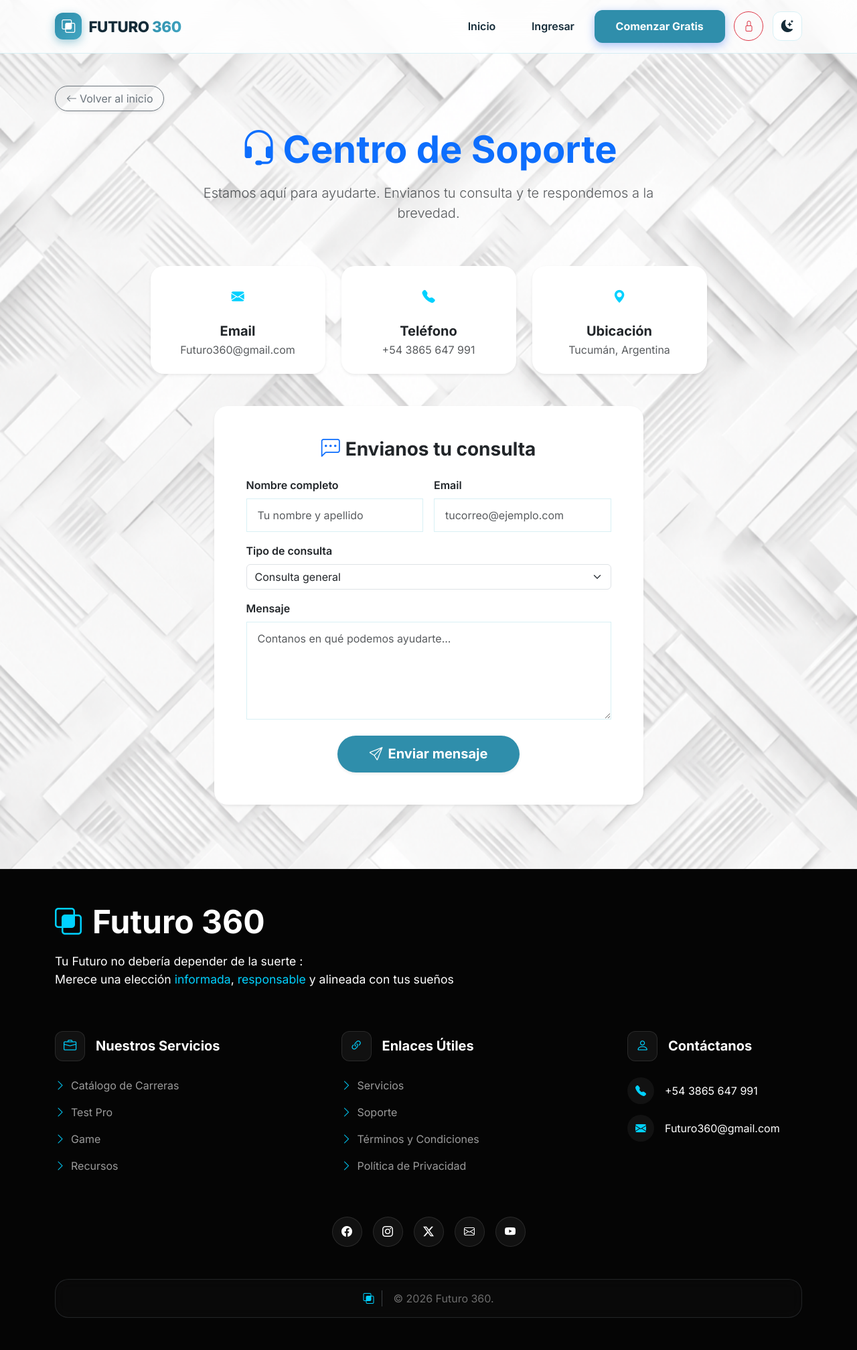
After one commit to faabru/Futuro-360, a Flask app: page /soporte in a window 1280 px wide. The commit adds this page. Shown: the whole page at 67% size. Run offline with Flask 3, Linux system fonts and the light colour scheme; parts of the project's set-up code (start-up, migrations or seed data) failed here and were passed over.

Commit message:
feat: paginas legales y soporte (soporte, terminos, privacidad) con formulario que guarda en comentarios y links del footer funcionales

```diff
--- a/blueprints/__init__.py
+++ b/blueprints/__init__.py
@@ -22,6 +22,7 @@ def registrar_blueprints(app):
     from blueprints.sitio.carreras import bp as sitio_carreras_bp
     from blueprints.sitio.juegos import bp as sitio_juegos_bp
     from blueprints.sitio.noticias import bp as sitio_noticias_bp
+    from blueprints.sitio.legal import bp as sitio_legal_bp
 
     from blueprints.admin.auth import bp as admin_auth_bp
     from blueprints.admin.dashboard import bp as admin_dashboard_bp
@@ -35,6 +36,7 @@ def registrar_blueprints(app):
 
     for bp in [sitio_auth_bp, sitio_principal_bp, sitio_vocacional_bp,
                sitio_carreras_bp, sitio_juegos_bp, sitio_noticias_bp,
+               sitio_legal_bp,
                admin_auth_bp, admin_dashboard_bp, admin_usuarios_bp,
                admin_orientaciones_bp, admin_carreras_bp, admin_preguntas_bp,
                admin_juego_bp, admin_noticias_bp, admin_reportes_bp]:
--- /dev/null
+++ b/blueprints/sitio/legal.py
@@ -0,0 +1,49 @@
+"""
+Rutas legales y de soporte del sitio público.
+
+- ``soporte``  → centro de soporte y contacto (guarda mensajes en `comentarios`).
+- ``terminos`` → términos y condiciones de uso.
+- ``privacidad`` → política de privacidad.
+"""
+
+from flask import Blueprint, render_template, request
+
+from database_handler import obtener_db
+
+bp = Blueprint('legal', __name__)
+
+
+@bp.route('/soporte', methods=['GET', 'POST'])
+def soporte():
+    """Página de soporte y contacto de Futuro 360."""
+    enviado = False
+    if request.method == 'POST':
+        nombre = request.form.get('nombre', '').strip()
+        email = request.form.get('email', '').strip()
+        mensaje = request.form.get('mensaje', '').strip()
+        asunto = request.form.get('asunto', 'Consulta general')
+
+        if nombre and email and mensaje:
+            # Guardar el mensaje en la tabla comentarios (ya existe en la BD)
+            db = obtener_db()
+            cursor = db.cursor()
+            cursor.execute(
+                "INSERT INTO comentarios (nombre, email, mensaje) VALUES (%s, %s, %s)",
+                (f"[{asunto}] {nombre}", email, mensaje)
+            )
+            db.commit()
+            enviado = True
+
+    return render_template('sitio/soporte.html', enviado=enviado)
+
+
+@bp.route('/terminos')
+def terminos():
+    """Términos y condiciones de uso de Futuro 360."""
+    return render_template('sitio/terminos.html')
+
+
+@bp.route('/privacidad')
+def privacidad():
+    """Política de privacidad de Futuro 360."""
+    return render_template('sitio/privacidad.html')
--- a/templates/base.html
+++ b/templates/base.html
@@ -197,9 +197,9 @@
                     </div>
                     <ul class="list-unstyled footer-links-new">
                         <li class="mb-3"><a href="{{ url_for('vocacional.test') }}"><i class="bi bi-chevron-right me-2 text-info"></i>Servicios</a></li>
-                        <li class="mb-3"><a href="#"><i class="bi bi-chevron-right me-2 text-info"></i>Soporte</a></li>
-                        <li class="mb-3"><a href="#"><i class="bi bi-chevron-right me-2 text-info"></i>Términos y Condiciones</a></li>
-                        <li class="mb-3"><a href="#"><i class="bi bi-chevron-right me-2 text-info"></i>Política de Privacidad</a></li>
+                        <li class="mb-3"><a href="{{ url_for('legal.soporte') }}"><i class="bi bi-chevron-right me-2 text-info"></i>Soporte</a></li>
+                        <li class="mb-3"><a href="{{ url_for('legal.terminos') }}"><i class="bi bi-chevron-right me-2 text-info"></i>Términos y Condiciones</a></li>
+                        <li class="mb-3"><a href="{{ url_for('legal.privacidad') }}"><i class="bi bi-chevron-right me-2 text-info"></i>Política de Privacidad</a></li>
                     </ul>
                 </div>
 
--- /dev/null
+++ b/templates/sitio/soporte.html
@@ -0,0 +1,112 @@
+{% extends 'base.html' %}
+{% from 'macros.html' import boton_volver %}
+{% block content %}
+
+<div class="page-hero-bg container-fluid py-5">
+  <div class="container">
+
+    <div class="mb-4">
+        {{ boton_volver(url_for('principal.dashboard'), etiqueta='Volver al inicio') }}
+    </div>
+
+    <!-- encabezado del centro de soporte -->
+    <div class="row mb-5 text-center">
+      <div class="col-lg-8 mx-auto">
+        <h1 class="display-4 fw-bold text-primary mb-3">
+          <i class="bi bi-headset me-2"></i>Centro de Soporte
+        </h1>
+        <p class="lead text-muted">
+          Estamos aquí para ayudarte. Envianos tu consulta y te respondemos a la brevedad.
+        </p>
+      </div>
+    </div>
+
+    <!-- tarjetas de contacto rápido -->
+    <div class="row g-4 mb-5 justify-content-center">
+      <div class="col-md-4 col-lg-3">
+        <div class="card border-0 shadow-sm rounded-4 p-4 h-100 text-center bg-white">
+          <div class="icon-box-footer mx-auto mb-3">
+            <i class="bi bi-envelope-fill"></i>
+          </div>
+          <h5 class="fw-bold mb-1">Email</h5>
+          <span class="text-muted">Futuro360@gmail.com</span>
+        </div>
+      </div>
+      <div class="col-md-4 col-lg-3">
+        <div class="card border-0 shadow-sm rounded-4 p-4 h-100 text-center bg-white">
+          <div class="icon-box-footer mx-auto mb-3">
+            <i class="bi bi-telephone-fill"></i>
+          </div>
+          <h5 class="fw-bold mb-1">Teléfono</h5>
+          <span class="text-muted">+54 3865 647 991</span>
+        </div>
+      </div>
+      <div class="col-md-4 col-lg-3">
+        <div class="card border-0 shadow-sm rounded-4 p-4 h-100 text-center bg-white">
+          <div class="icon-box-footer mx-auto mb-3">
+            <i class="bi bi-geo-alt-fill"></i>
+          </div>
+          <h5 class="fw-bold mb-1">Ubicación</h5>
+          <span class="text-muted">Tucumán, Argentina</span>
+        </div>
+      </div>
+    </div>
+
+    <div class="row justify-content-center">
+      <div class="col-lg-7">
+        {% if enviado %}
+          <div class="card border-0 shadow-sm rounded-4 p-5 text-center bg-white">
+            <div class="bg-success bg-opacity-10 p-3 rounded-circle d-inline-block mx-auto mb-3">
+              <i class="bi bi-check-circle-fill text-success fs-1"></i>
+            </div>
+            <h3 class="fw-bold text-success mb-2">¡Mensaje enviado!</h3>
+            <p class="text-muted mb-0">
+              Gracias por contactarnos. Te responderemos a la brevedad en {{ request.form.get('email') }}.
+            </p>
+          </div>
+        {% else %}
+          <div class="card border-0 shadow-sm rounded-4 p-4 p-md-5 bg-white">
+            <h3 class="fw-bold mb-4 text-center">
+              <i class="bi bi-chat-left-dots me-2 text-primary"></i>Envianos tu consulta
+            </h3>
+            <form method="POST" action="{{ url_for('legal.soporte') }}" class="row g-3">
+              <div class="col-md-6">
+                <label for="nombre" class="form-label fw-semibold">Nombre completo</label>
+                <input type="text" class="form-control" id="nombre" name="nombre" required
+                       placeholder="Tu nombre y apellido">
+              </div>
+              <div class="col-md-6">
+                <label for="email" class="form-label fw-semibold">Email</label>
+                <input type="email" class="form-control" id="email" name="email" required
+                       placeholder="tucorreo@ejemplo.com">
+              </div>
+              <div class="col-12">
+                <label for="asunto" class="form-label fw-semibold">Tipo de consulta</label>
+                <select class="form-select" id="asunto" name="asunto">
+                  <option value="Consulta general" selected>Consulta general</option>
+                  <option value="Problema técnico">Problema técnico</option>
+                  <option value="Sugerencia">Sugerencia</option>
+                  <option value="Reporte de error">Reporte de error</option>
+                  <option value="Consulta sobre carreras">Consulta sobre carreras</option>
+                </select>
+              </div>
+              <div class="col-12">
+                <label for="mensaje" class="form-label fw-semibold">Mensaje</label>
+                <textarea class="form-control" id="mensaje" name="mensaje" rows="5" required
+                          placeholder="Contanos en qué podemos ayudarte..."></textarea>
+              </div>
+              <div class="col-12 text-center mt-4">
+                <button type="submit" class="btn btn-primary btn-lg px-5 rounded-pill shadow-sm fw-bold">
+                  <i class="bi bi-send me-2"></i>Enviar mensaje
+                </button>
+              </div>
+            </form>
+          </div>
+        {% endif %}
+      </div>
+    </div>
+
+  </div>
+</div>
+
+{% endblock %}
```
Also changed, not shown: templates/sitio/privacidad.html (added, +91 -0 lines), templates/sitio/terminos.html (added, +96 -0 lines).
